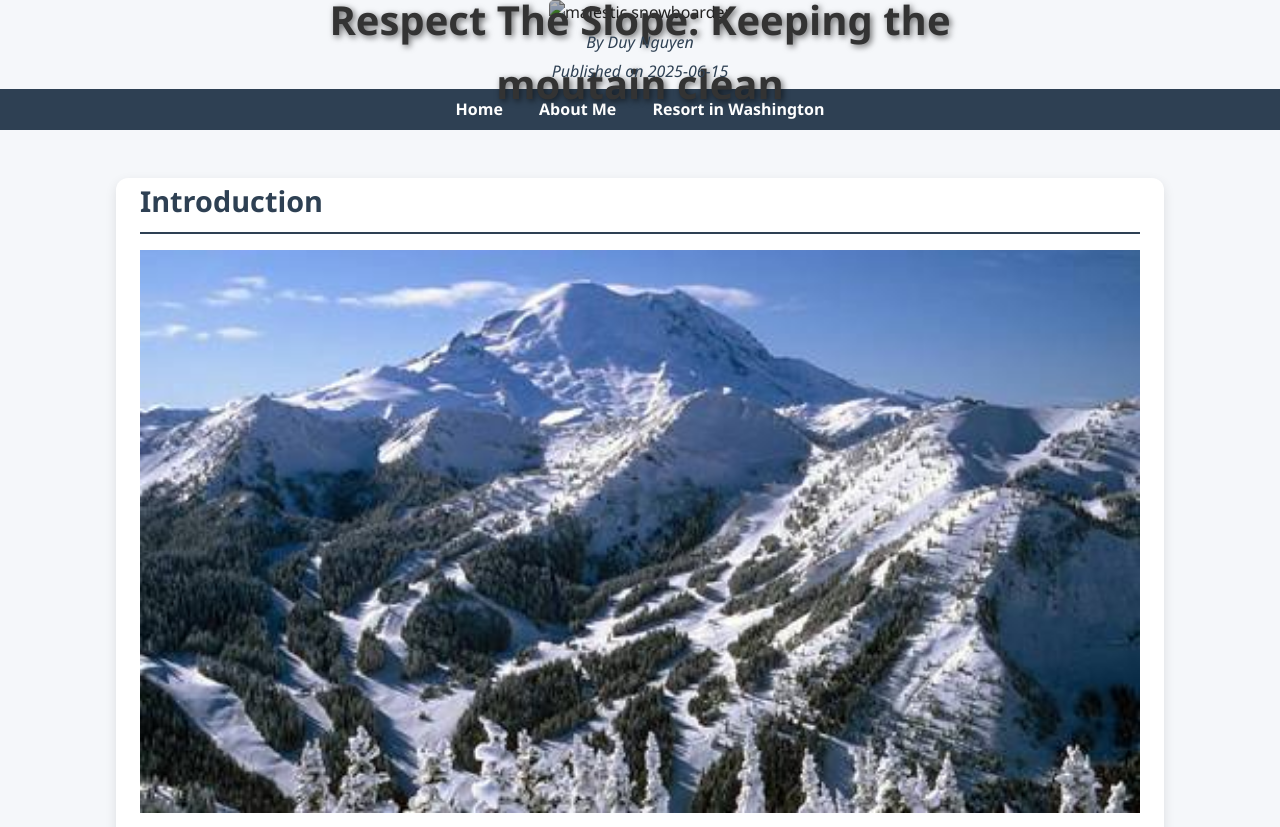
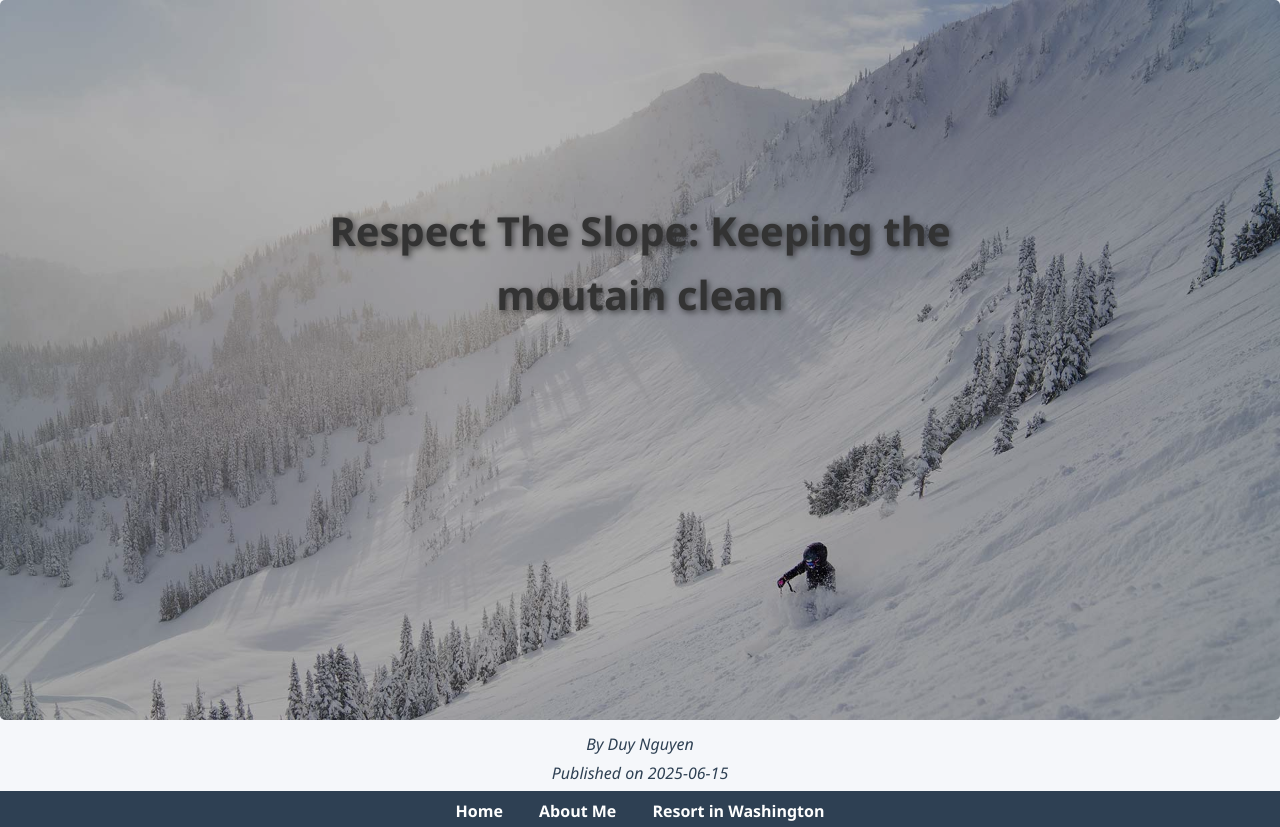
Before and after one commit to Duy203/Batech_env_website, a plain HTML site: page index.html in a window 1280 px wide. Shown: the top 827 px of the page. Drawn offline with Linux system fonts and the light colour scheme; the site is published under a folder, as on GitHub Pages, so addresses that start at the root find nothing.

Commit message:
edit imge path

```diff
--- a/index.html
+++ b/index.html
@@ -9,7 +9,7 @@
     <body>
         <header>
             <!-- Duy Nguyen-->
-            <img src="/image/big-mountain-powder-shot.jpg" alt="majestic snowboarder" id="header-banner" style="width: 100%; height: auto;">
+            <img src="image/big-mountain-powder-shot.jpg" alt="majestic snowboarder" id="header-banner" style="width: 100%; height: auto;">
             <h1 id="title">Respect The Slope: Keeping the moutain clean</h1>
             <p id="author">By Duy Nguyen</p>
             <p id="date">Published on 2025-06-15</p>
```
